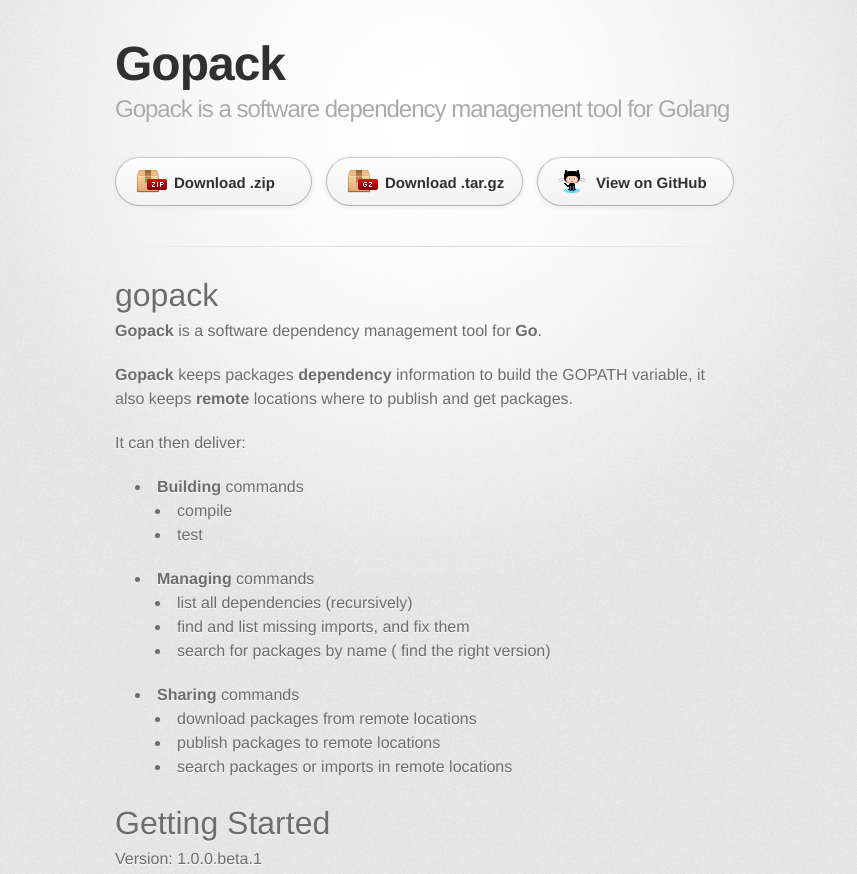
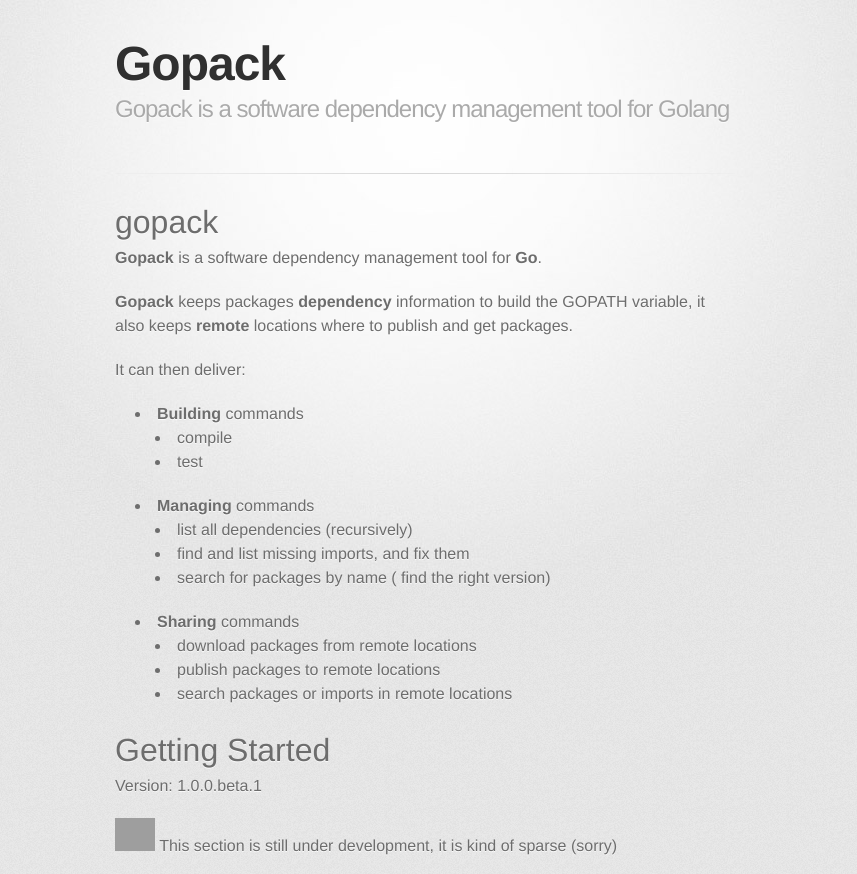
Before and after one commit to zalecn/gpk, a plain HTML site: page index.html in a window 1280 px wide. Shown: the top 874 px of the page, without its empty margins (215-1072 px from the left). Drawn offline with Linux system fonts and the light colour scheme; grey boxes are pictures that could not be loaded; a web font is replaced by a local one.

Commit message:
removed the unpleasant download section

```diff
--- a/index.html
+++ b/index.html
@@ -21,13 +21,6 @@
           <h1>Gopack</h1>
           <h2>Gopack is a software dependency management tool for Golang</h2>
         </header>
-
-        <section id="downloads" class="clearfix">
-          <a href="https://github.com/eatienza/gopack/zipball/master" id="download-zip" class="button"><span>Download .zip</span></a>
-          <a href="https://github.com/eatienza/gopack/tarball/master" id="download-tar-gz" class="button"><span>Download .tar.gz</span></a>
-          <a href="https://github.com/eatienza/gopack" id="view-on-github" class="button"><span>View on GitHub</span></a>
-        </section>
-
         <hr>
 
         <section id="main_content">
```
